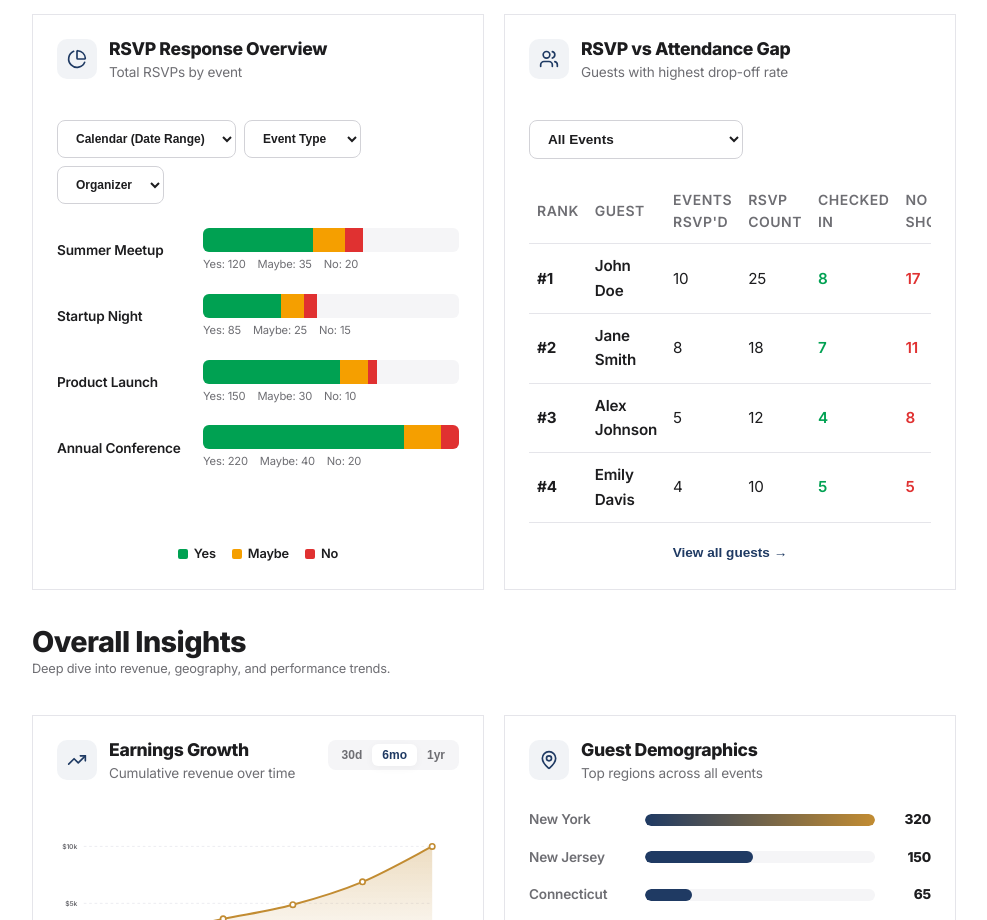
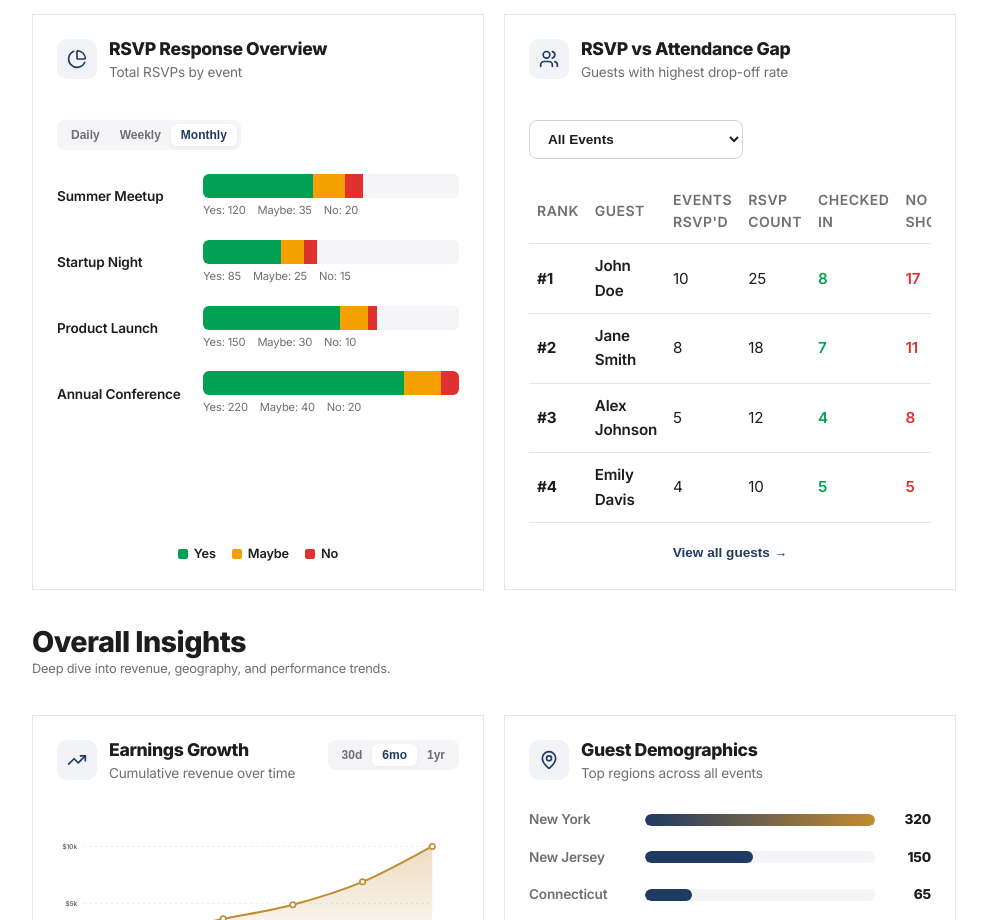
Before and after one commit to Tirth11/SafalEvents, a React (Vite) app: page /dashboard in a window 1280 px wide. Shown: the part 861-1781 px from the top of the page, without its empty margins (260-1247 px from the left). Built offline with nearby package versions, Linux system fonts and the light colour scheme.

Commit message:
Replace dropdown filters with Daily/Weekly/Monthly toggle on RSVP overview

```diff
--- a/src/components/DashboardCharts.jsx
+++ b/src/components/DashboardCharts.jsx
@@ -184,6 +184,7 @@ export function EarningsGrowthChart({ data = [] }) {
 // 3. Events Stacked Bar Chart
 export function EventsStackedBarChart({ data = [] }) {
   const [mounted, setMounted] = useState(false);
+  const [timeframe, setTimeframe] = useState('monthly');
   useEffect(() => { const t = setTimeout(() => setMounted(true), 100); return () => clearTimeout(t); }, []);
 
   const sampleData = data.length ? data : [
@@ -199,22 +200,10 @@ export function EventsStackedBarChart({ data = [] }) {
     <Card className="glass-surface" style={{ padding: '24px', height: '100%', display: 'flex', flexDirection: 'column' }}>
       <div style={{ display: 'flex', justifyContent: 'space-between', alignItems: 'flex-start', marginBottom: '24px', flexWrap: 'wrap', gap: '12px' }}>
         <ChartTitle icon={PieChart} title="RSVP Response Overview" subtitle="Total RSVPs by event" />
-        <div style={{ display: 'flex', gap: '8px', flexWrap: 'wrap' }}>
-          <select style={{ padding: '4px 10px', fontSize: '0.75rem', fontWeight: 600, borderRadius: '6px', border: '1px solid var(--color-border)', background: 'var(--color-surface)', color: 'var(--color-text)' }}>
-            <option>Calendar (Date Range)</option>
-            <option>Last 7 Days</option>
-            <option>Last 30 Days</option>
-          </select>
-          <select style={{ padding: '4px 10px', fontSize: '0.75rem', fontWeight: 600, borderRadius: '6px', border: '1px solid var(--color-border)', background: 'var(--color-surface)', color: 'var(--color-text)' }}>
-            <option>Event Type</option>
-            <option>Conference</option>
-            <option>Meetup</option>
-          </select>
-          <select style={{ padding: '4px 10px', fontSize: '0.75rem', fontWeight: 600, borderRadius: '6px', border: '1px solid var(--color-border)', background: 'var(--color-surface)', color: 'var(--color-text)' }}>
-            <option>Organizer</option>
-            <option>Me</option>
-            <option>My Team</option>
-          </select>
+        <div style={{ display: 'flex', background: 'var(--color-surface-hover)', borderRadius: '8px', padding: '4px' }}>
+          <button onClick={() => setTimeframe('daily')} style={{ border: 'none', background: timeframe === 'daily' ? '#fff' : 'transparent', color: timeframe === 'daily' ? NAVY : 'var(--color-text-muted)', padding: '4px 10px', fontSize: '0.75rem', fontWeight: 700, borderRadius: '6px', cursor: 'pointer', boxShadow: timeframe === 'daily' ? 'var(--shadow-sm)' : 'none' }}>Daily</button>
+          <button onClick={() => setTimeframe('weekly')} style={{ border: 'none', background: timeframe === 'weekly' ? '#fff' : 'transparent', color: timeframe === 'weekly' ? NAVY : 'var(--color-text-muted)', padding: '4px 10px', fontSize: '0.75rem', fontWeight: 700, borderRadius: '6px', cursor: 'pointer', boxShadow: timeframe === 'weekly' ? 'var(--shadow-sm)' : 'none' }}>Weekly</button>
+          <button onClick={() => setTimeframe('monthly')} style={{ border: 'none', background: timeframe === 'monthly' ? '#fff' : 'transparent', color: timeframe === 'monthly' ? NAVY : 'var(--color-text-muted)', padding: '4px 10px', fontSize: '0.75rem', fontWeight: 700, borderRadius: '6px', cursor: 'pointer', boxShadow: timeframe === 'monthly' ? 'var(--shadow-sm)' : 'none' }}>Monthly</button>
         </div>
       </div>
 
```
